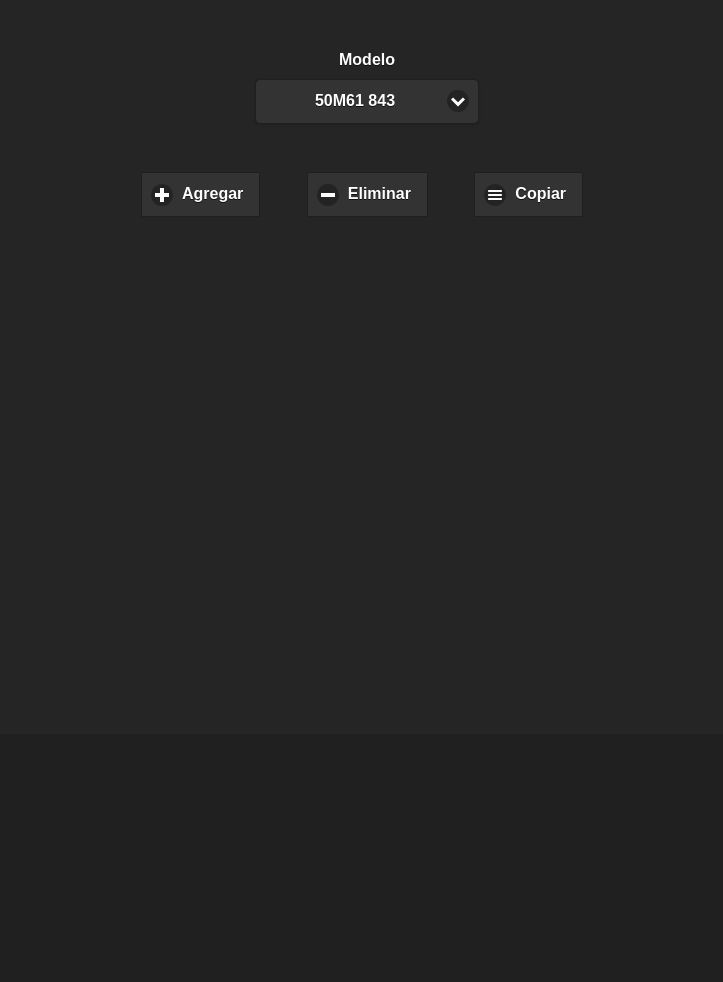
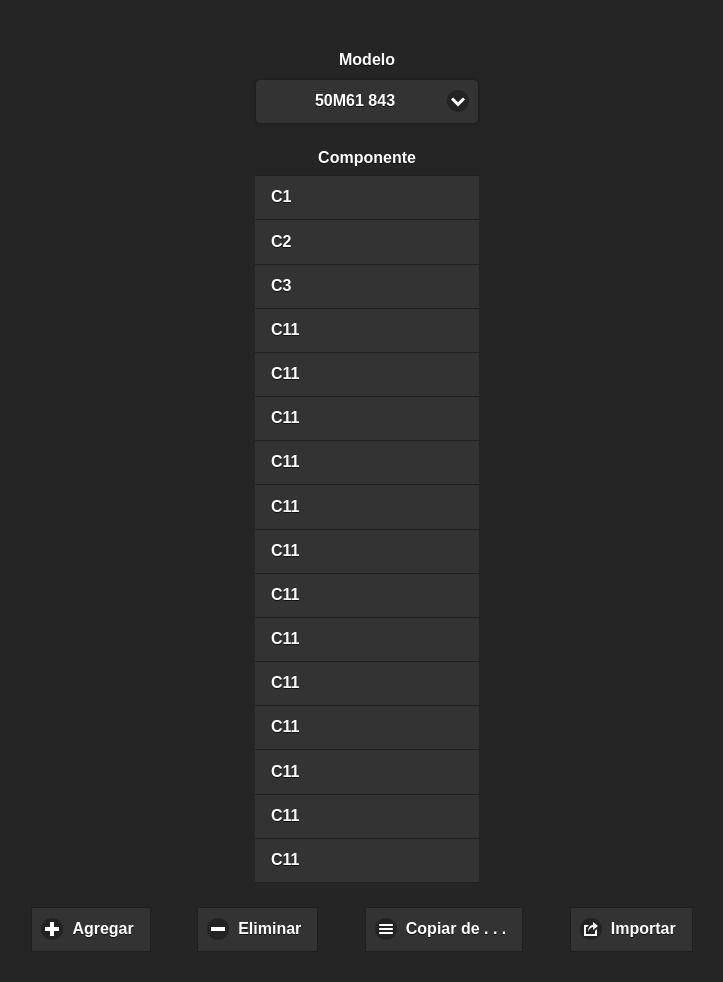
Before and after one commit to javierescudero/SIC-ULTIMATE, a PHP site: page /componentes.html in a window 1280 px wide. Shown: the part 66-1048 px from the top of the page, without its empty margins (273-996 px from the left). Before the commit the page ends 282 px from the top, so only its background shows below. Run offline with PHP 8.4, Linux system fonts and the light colour scheme.

Commit message:
Se agrego el contenedor de los componentes (falta limitarle el tamaño del contenido)

```diff
--- a/componentes.html
+++ b/componentes.html
@@ -81,6 +81,32 @@
 					</select>
 					</div>
 				</center>
+
+				<!--Select de los componentes-->
+				<center>
+					<center><label for="componente" data-theme="c"><b>Componente</b></label></center>
+					<div id="divListComponente">
+						<ul data-role="listview">
+							<li data-icon="false"><a href="">C1</a></li>
+							<li data-icon="false"><a href="">C2</a></li>
+							<li data-icon="false"><a href="">C3</a></li>
+							<li data-icon="false"><a href="">C11</a></li>
+							<li data-icon="false"><a href="">C11</a></li>
+							<li data-icon="false"><a href="">C11</a></li>
+							<li data-icon="false"><a href="">C11</a></li>
+							<li data-icon="false"><a href="">C11</a></li>
+							<li data-icon="false"><a href="">C11</a></li>
+							<li data-icon="false"><a href="">C11</a></li>
+							<li data-icon="false"><a href="">C11</a></li>
+							<li data-icon="false"><a href="">C11</a></li>
+							<li data-icon="false"><a href="">C11</a></li>
+							<li data-icon="false"><a href="">C11</a></li>
+							<li data-icon="false"><a href="">C11</a></li>
+							<li data-icon="false"><a href="">C11</a></li>
+						</ul>
+					</div>
+				</center>
+
 				<center>
 					<div id="divBotonesComponentes">
 						<!-- PopUp Agregar Componente -->
@@ -109,7 +135,7 @@
 
   						<!-- PopUp Copiar Componente-->
 						<div data-role="main" class="ui-content">
-    						<a href="#popupCopiar" id="btnCopia" data-rel="popup" class="ui-btn ui-icon-bars ui-btn-icon-left ui-btn-inline ui-corner">Copiar</a>
+    						<a href="#popupCopiar" id="btnCopia" data-rel="popup" class="ui-btn ui-icon-bars ui-btn-icon-left ui-btn-inline ui-corner">Copiar de . . .</a>
     						<div data-role="popup" id="popupCopiar" class="ui-content">
       							<h3>Copiar Componentes</h3><hr>
 								<div data-role="fieldcontain" id="">
@@ -134,6 +160,38 @@
 								</center>
     						</div>
   						</div>
+
+  						<!-- PopUp Importar Componentes-->
+						<div data-role="main" class="ui-content">
+    						<a href="#popupImportar" id="btnImporta" data-rel="popup" class="ui-btn ui-icon-action ui-btn-icon-left ui-btn-inline ui-corner">Importar</a>
+    						<div data-role="popup" id="popupImportar" class="ui-content">
+      							<h3>Importar Componentes</h3><hr>
+								<div id="divModelo">
+									<label for="modelo">Modelo</label>
+									<input type="text">
+								</div>
+								<div id="divSelectHojas">
+									<center><label for="hoja" data-theme="c"><b>Seleccione una hoja</b></label></center><br>
+									<div id="listViewHojas">
+										<ul data-role="listview">
+											<li data-icon="false"><a href="">Aqui se cargan los archivos</li>
+										</ul><hr>
+									</div>
+								</div><br>
+      							<center>
+									<a id="abrirDoc" href="#" data-role="button" data-icon="bullets" data-inline="true">Abrir Documento</a>
+									<a id="importar" href="#" data-role="button" data-icon="action" data-inline="true">Importar</a>
+								</center><br>
+								<div id="divSelecAdvertencias">
+									<center><label for="advertencia" data-theme="c"><b>Advertencias</b></label></center><br>
+									<div id="listViewAdvertencias">
+										<ul data-role="listview">
+											<li data-icon="false"><a href="">Aqui aparecen las advertencias</li>
+										</ul>
+									</div>
+								</div>
+    						</div>
+  						</div>
 					</div>
 				</center>
 			</form>
--- a/css/css_componentes.css
+++ b/css/css_componentes.css
@@ -33,3 +33,7 @@ table, th, tr, td {
 #divFieldcontain {
 	width: 25%;
 }
+
+#divListComponente {
+	width: 25%;
+}
```
